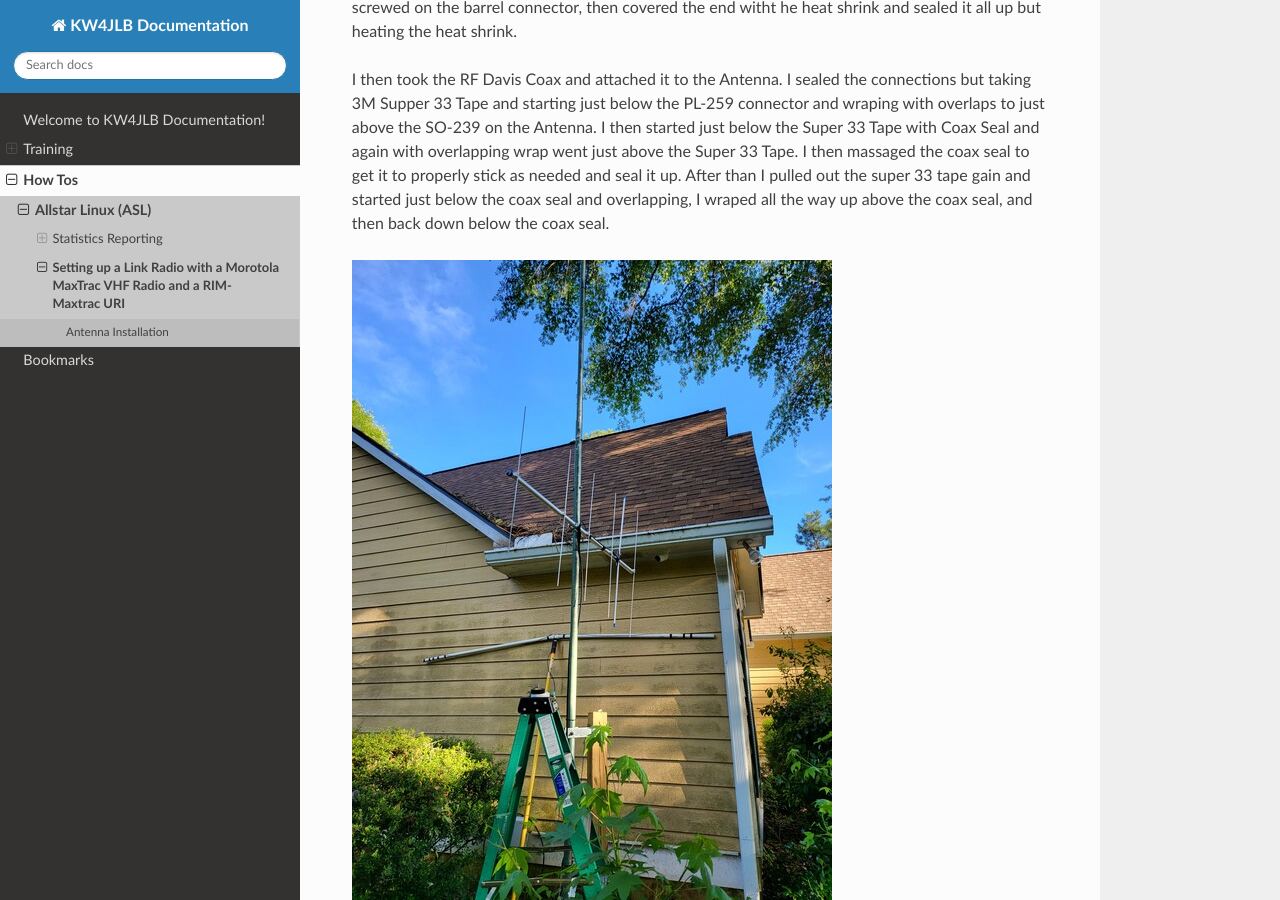
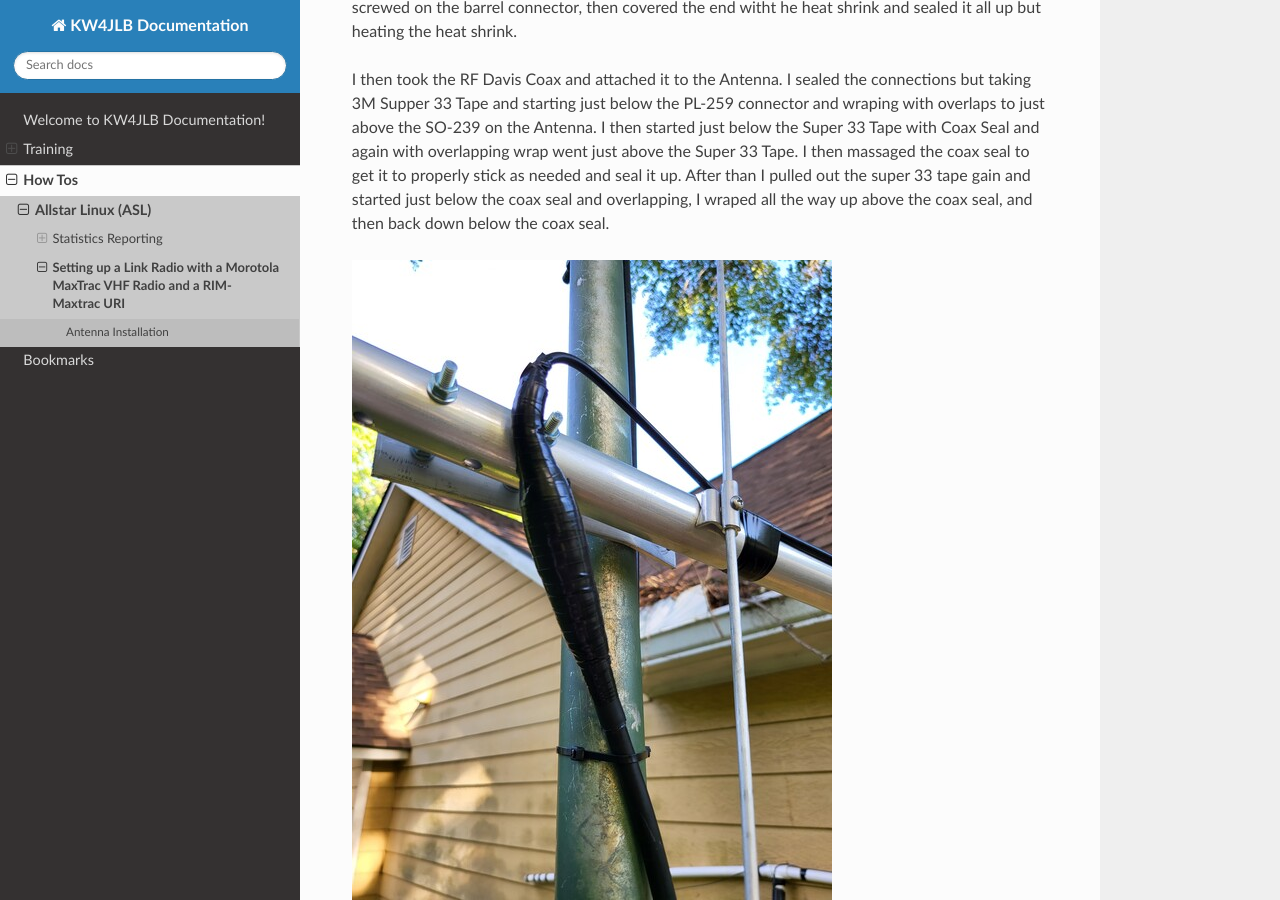
Before and after one commit to jared-bloomer/KW4JLB-Documentation, a Sphinx documentation site: the page built from docs/source/how_tos/allstarlinux/RIM-MaxTrac/index.rst, in a window 1280 px wide and 900 px high, scrolled down 1611 px. Built offline with Sphinx 7.4.7 and the Read the Docs theme 2.0.0, drawn with Linux system fonts in a browser that asks for light colours.

Commit message:
Updating image

```diff
--- a/docs/source/how_tos/allstarlinux/RIM-MaxTrac/index.rst
+++ b/docs/source/how_tos/allstarlinux/RIM-MaxTrac/index.rst
@@ -56,4 +56,4 @@ Next up was Cutting a peice of Davis RF Bury Flex (LMR400) Coax and Soldering on
 
 I then took the RF Davis Coax and attached it to the Antenna. I sealed the connections but taking 3M Supper 33 Tape and starting just below the PL-259 connector and wraping with overlaps to just above the SO-239 on the Antenna. I then started just below the Super 33 Tape with Coax Seal and again with overlapping wrap went just above the Super 33 Tape. I then massaged the coax seal to get it to properly stick as needed and seal it up. After than I pulled out the super 33 tape gain and started just below the coax seal and overlapping, I wraped all the way up above the coax seal, and then back down below the coax seal.
 
-.. image:: /_static/images/howtos/allstarlinux/rim-maxtrac/MFJ-1852.jpeg
+.. image:: /_static/images/howtos/allstarlinux/rim-maxtrac/sealedcoax.jpeg
```
